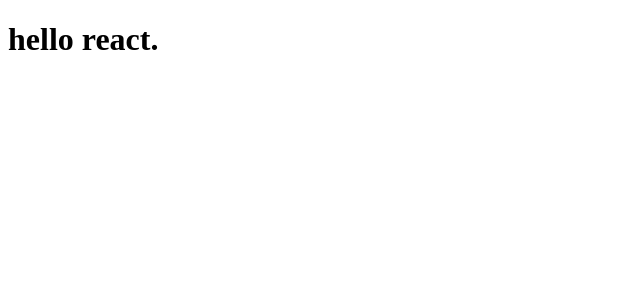
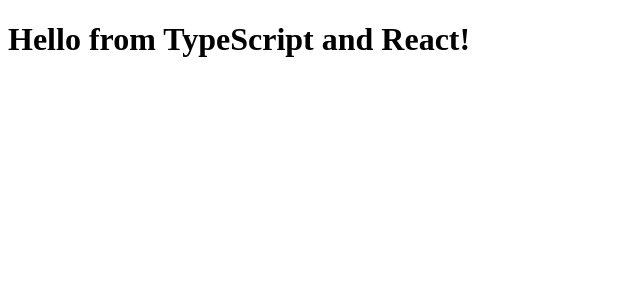
Before and after one commit to shrkw/typescript-react-webpack-jest-sample-2020-04, a React app: page / in a window 1280 px wide. Shown: the top 300 px of the page, without its empty margins (0-640 px from the left). Built offline with nearby package versions, Linux system fonts and the light colour scheme; the HTML template or start-up script is replaced by a standard one.

Commit message:
コンポネント使う

```diff
--- a/package.json
+++ b/package.json
@@ -11,6 +11,8 @@
   "license": "ISC",
   "devDependencies": {
     "@types/node": "^13.13.2",
+    "@types/react": "^16.9.34",
+    "@types/react-dom": "^16.9.6",
     "create-react-app": "^3.4.1",
     "ts-loader": "^7.0.1",
     "ts-node": "^8.9.0",
@@ -20,8 +22,6 @@
     "webpack-dev-server": "^3.10.3"
   },
   "dependencies": {
-    "@types/react": "^16.9.34",
-    "@types/react-dom": "^16.9.6",
     "react": "^16.13.1",
     "react-dom": "^16.13.1",
     "styled-components": "^5.1.0"
--- /dev/null
+++ b/src/components/Hello.tsx
@@ -0,0 +1,5 @@
+import * as React from "react";
+
+export interface HelloProps { compiler: string; framework: string; }
+
+export const Hello = (props: HelloProps) => <h1>Hello from {props.compiler} and {props.framework}!</h1>;
--- a/src/index.tsx
+++ b/src/index.tsx
@@ -1,7 +1,9 @@
-import React from "react";
-import ReactDOM from "react-dom";
+import * as React from "react";
+import * as ReactDOM from "react-dom";
+
+import { Hello } from "./components/Hello";
 
 ReactDOM.render(
-  <h1>hello react.</h1>,
-  document.querySelector("#app")
+    <Hello compiler="TypeScript" framework="React" />,
+    document.getElementById("example")
 );
```
